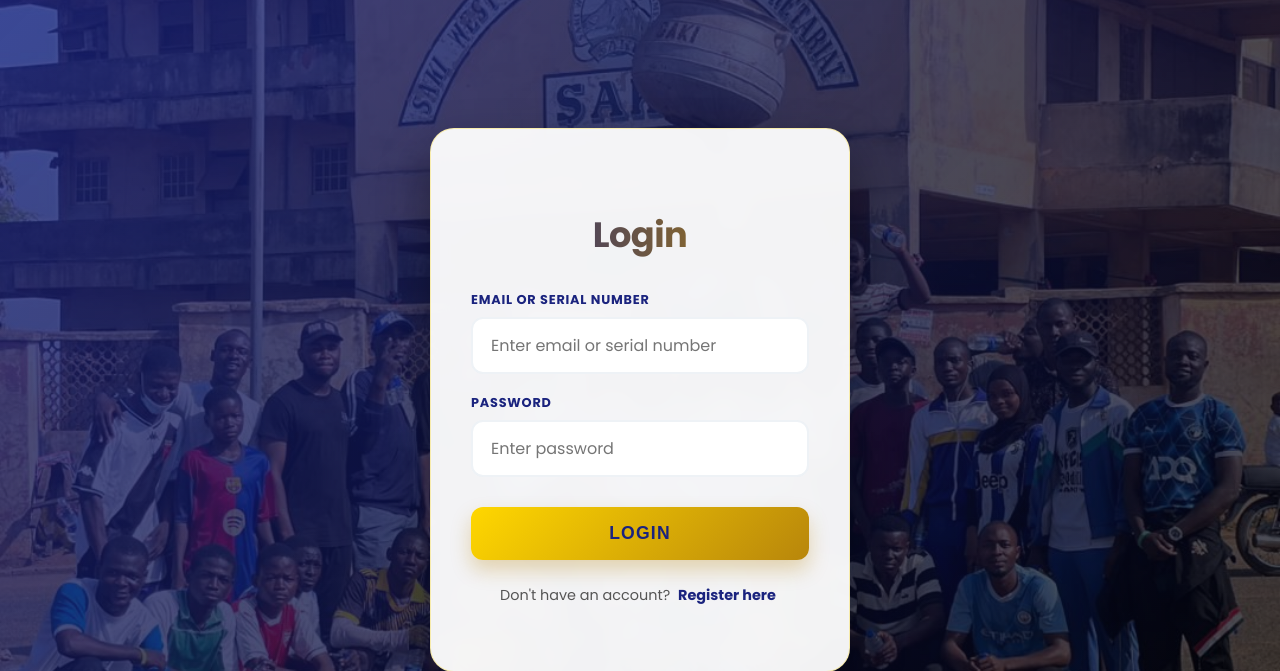
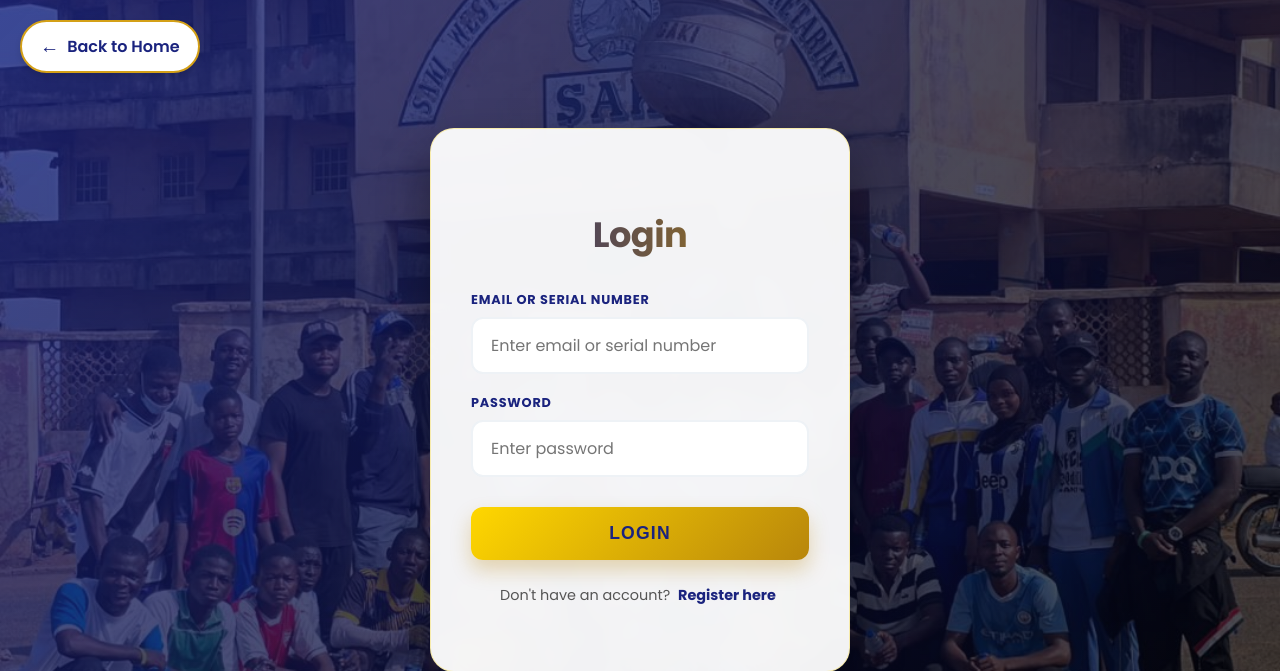
Before and after one commit to Holuwardammy/nussnhq_portal, a Django app: page /login/ in a window 1280 px wide. Shown: the top 671 px of the page. Run offline with Django 5.2, Linux system fonts and the light colour scheme.

Commit message:
Updated project configuration

```diff
--- a/nuss_webapp/settings.py
+++ b/nuss_webapp/settings.py
@@ -3,11 +3,15 @@ Django settings for nuss_webapp project.
 """
 
 from pathlib import Path
+from dotenv import load_dotenv
 import os
 import dj_database_url
 
 # Build paths inside the project like this: BASE_DIR / 'subdir'.
 BASE_DIR = Path(__file__).resolve().parent.parent
+
+# Load environment variables from .env file
+load_dotenv()
 
 # SECURITY WARNING: keep the secret key used in production secret!
 SECRET_KEY = 'django-insecure-95=8gc$s8_70$q5l$9ohez!!y3&ut*lt+_wc*ht1l8#^=tzeh8'
@@ -85,7 +89,7 @@ WSGI_APPLICATION = 'nuss_webapp.wsgi.application'
 # Database
 DATABASES = {
     'default': dj_database_url.parse(
-        os.environ.get("DATABASE_URL")
+        os.getenv("DATABASE_URL")
     )
 }
 
--- a/static/css/login.css
+++ b/static/css/login.css
@@ -259,3 +259,57 @@ button[type="submit"]:active {
         font-size: 1.8rem;
     }
 }
+
+/* Back Button Container */
+.back-nav {
+    position: absolute;
+    top: 20px;
+    left: 20px;
+    z-index: 100;
+}
+
+.back-btn {
+    display: flex;
+    align-items: center;
+    gap: 8px;
+    text-decoration: none;
+    color: #1A237E; /* Deep Blue */
+    font-weight: 600;
+    font-size: 1rem;
+    padding: 10px 18px;
+    background: #ffffff;
+    border: 2px solid #D4A017; /* Gold Border */
+    border-radius: 30px;
+    transition: all 0.3s ease;
+    box-shadow: 0 4px 6px rgba(0, 0, 0, 0.1);
+}
+
+.back-btn .arrow {
+    font-size: 1.2rem;
+    transition: transform 0.3s ease;
+}
+
+/* Hover State */
+.back-btn:hover {
+    background: #D4A017; /* Gold Background */
+    color: #ffffff;
+    transform: translateX(-5px);
+    box-shadow: 0 6px 12px rgba(212, 160, 23, 0.3);
+}
+
+.back-btn:hover .arrow {
+    transform: translateX(-3px);
+}
+
+/* Mobile Responsiveness */
+@media (max-width: 480px) {
+    .back-nav {
+        top: 15px;
+        left: 15px;
+    }
+
+    .back-btn {
+        padding: 8px 14px;
+        font-size: 0.9rem;
+    }
+}
--- a/students/templates/login.html
+++ b/students/templates/login.html
@@ -5,18 +5,22 @@
     <meta charset="UTF-8">
     <meta name="viewport" content="width=device-width, initial-scale=1.0, viewport-fit=cover">
     <title>Login</title>
-    <link rel="stylesheet" href="{% static 'css/login.css' %}?v=4">
+    <link rel="stylesheet" href="{% static 'css/login.css' %}?v=5">
 </head>
 
 <body>
 
+<!-- Back Button Navigation -->
+<div class="back-nav">
+    <a href="{% url 'home' %}" class="back-btn">
+        <span class="arrow">&larr;</span> Back to Home
+    </a>
+</div>
+
 <div class="login-container">
-
     <h2>Login</h2>
-
     <form method="POST" action="{% url 'login' %}">
         {% csrf_token %}
-
         <label for="username">Email or Serial Number</label>
         <input type="text" id="username" name="username" placeholder="Enter email or serial number" autocomplete="username" required>
 
@@ -32,13 +36,11 @@
                 </div>
             {% endfor %}
         {% endif %}
-
     </form>
 
     <p>Don't have an account?
         <a href="{% url 'register_student' %}">Register here</a>
     </p>
-
 </div>
 
 </body>
```
Also changed, not shown: 2 other files.
